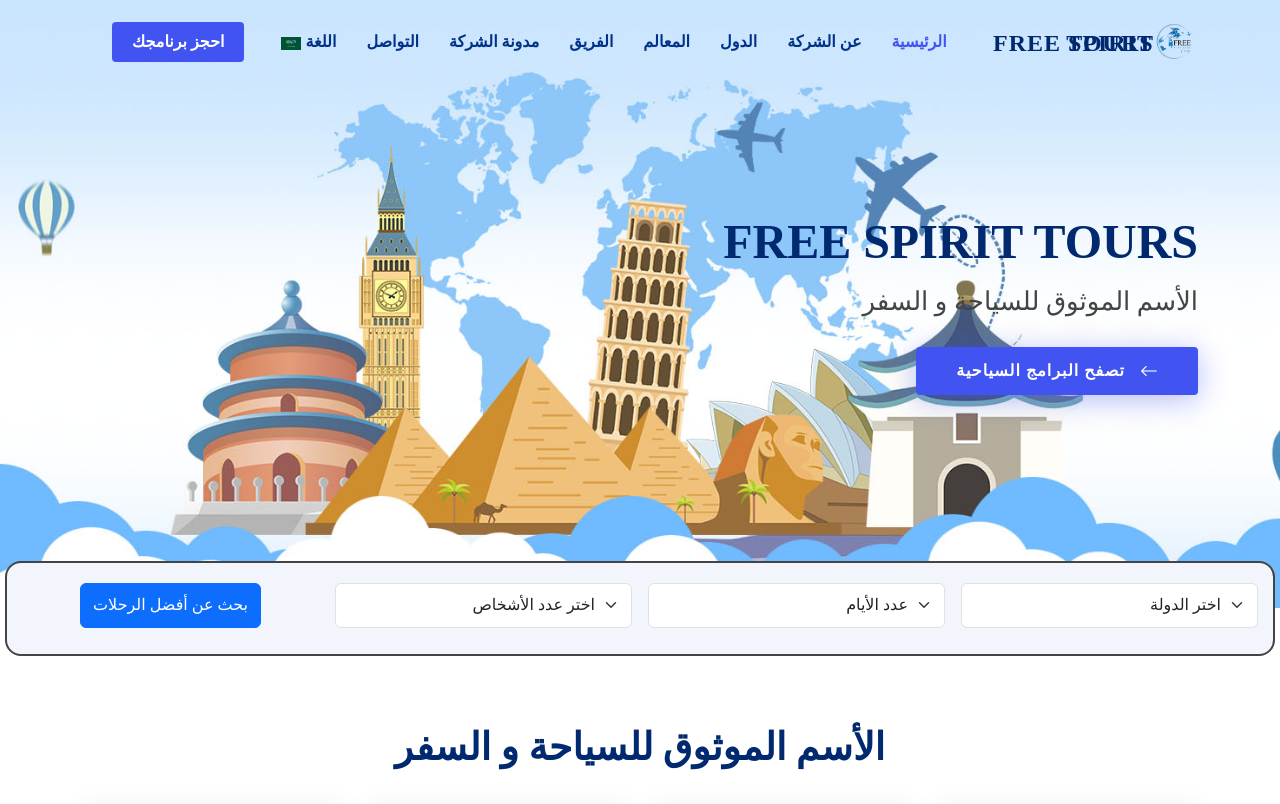
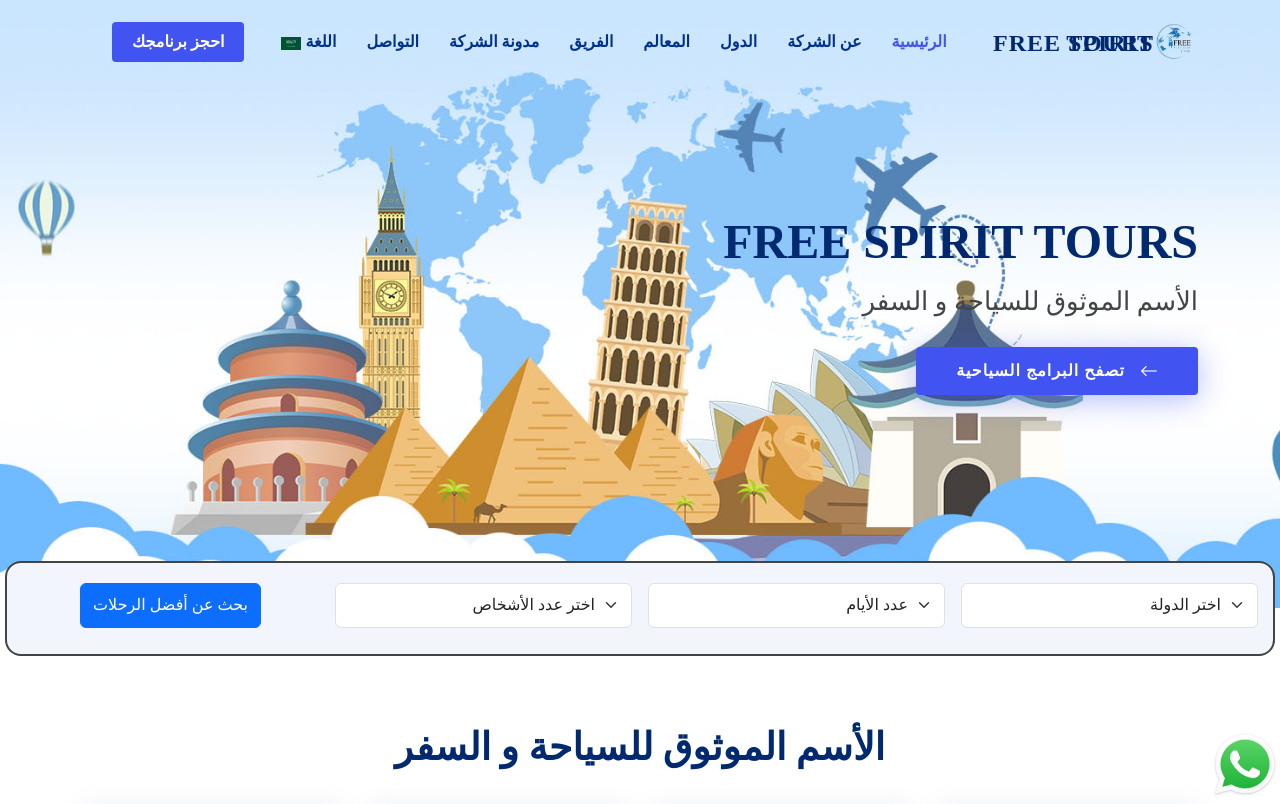
Before and after one commit to shadyplus/test-13-02-2024, a plain HTML site: page index.html in a window 1280 px wide. Shown: the top 804 px of the page. Drawn offline with Linux system fonts and the light colour scheme; a web font is replaced by a local one.

Commit message:
first commit

```diff
--- a/index.html
+++ b/index.html
@@ -1856,8 +1856,13 @@
 
     </div>
   </footer><!-- End Footer -->
-
-  <a href="#" class="back-to-top d-flex align-items-center justify-content-center"><i class="bi bi-arrow-up-short"></i></a>
+  <div style="position: absolute;">
+    <a style="position: absolute; bottom: 0; right: 0; z-index: 98999; position: fixed; " href="https://wa.me/+201022165014" >
+      <img style="width: 70px;" src="./assets/img/WhatsApp_icon.png" alt="WhatsApp Button">
+    </a>
+  </div>
+
+  <!-- <a href="#" class="back-to-top d-flex align-items-center justify-content-center"><i class="bi bi-arrow-up-short"></i></a> -->
 
   <!-- Vendor JS Files -->
   <script src="assets/vendor/purecounter/purecounter_vanilla.js"></script>
```
Also changed, not shown: assets/img/WhatsApp_icon.png (added).
